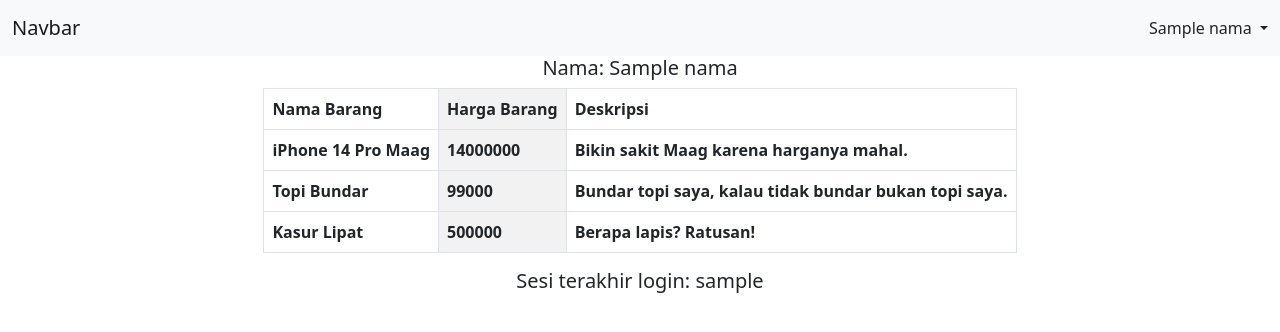
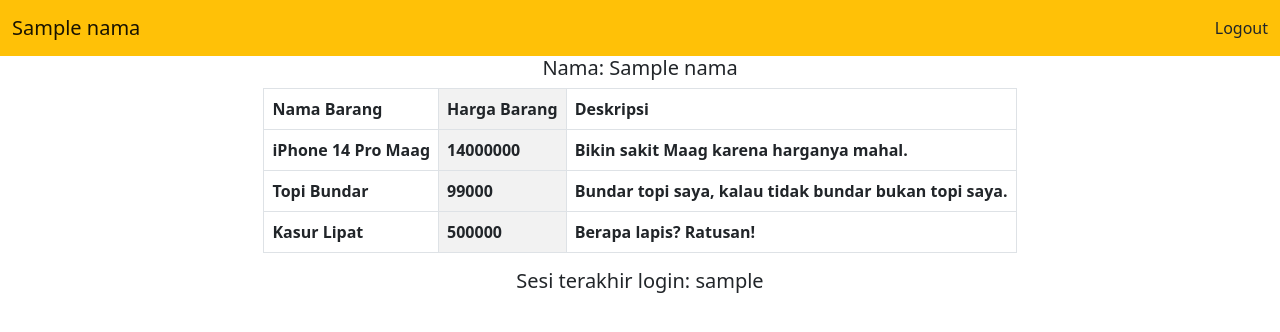
Before and after one commit to yudiptr/tutorial-1-yudi, a Django app: template wishlist/templates/wishlist.html in a window 1280 px wide. Shown: the top 332 px of the page. Run offline with Django 4.2, Linux system fonts and the light colour scheme; data comes from the database, SQL or seed files in the repository; tables that the repository leaves empty hold one stand-in row (values such as "Sample post"); the template is opened without the code that fills it: values that come from a table or form of the project are taken from there, most other values are stand-ins (such as "Sample title", 1, 10 or a date in 2020); lists and menus that the app fills with data are empty.

Commit message:
rapihin nav

```diff
--- a/wishlist/templates/wishlist.html
+++ b/wishlist/templates/wishlist.html
@@ -9,20 +9,14 @@
   <body>
     <script src="https://cdn.jsdelivr.net/npm/bootstrap@5.2.1/dist/js/bootstrap.bundle.min.js" integrity="sha384-u1OknCvxWvY5kfmNBILK2hRnQC3Pr17a+RTT6rIHI7NnikvbZlHgTPOOmMi466C8" crossorigin="anonymous"></script>
 
-    <nav class="navbar navbar-expand-lg bg-light">
+    <nav class="navbar navbar-expand-lg bg-warning">
         <div class="container-fluid">
-            <a class="navbar-brand" href="#">Navbar</a>
+            <a class="navbar-brand" href="#">{{nama}}</a>
             <button class="navbar-toggler" type="button" data-bs-toggle="collapse" data-bs-target="#navbarSupportedContent" aria-controls="navbarSupportedContent" aria-expanded="false" aria-label="Toggle navigation">
             <span class="navbar-toggler-icon"></span>
             </button>
-            <div class="nav-item dropdown ">
-                <a class="nav-link dropdown-toggle" href="#" role="button" data-bs-toggle="dropdown" aria-expanded="false">
-                  {{nama}}
-                </a>
-                <ul class="dropdown-menu">
-                  <li><a class="nav-link" href="{% url 'wishlist:logout' %}">Logout</a></li>
-                </ul>
-            </div>
+            <a class="nav-link" href="{% url 'wishlist:logout' %}">Logout</a>
+
         </div>
     </nav>
     <div class="d-flex justify-content-center">
```
